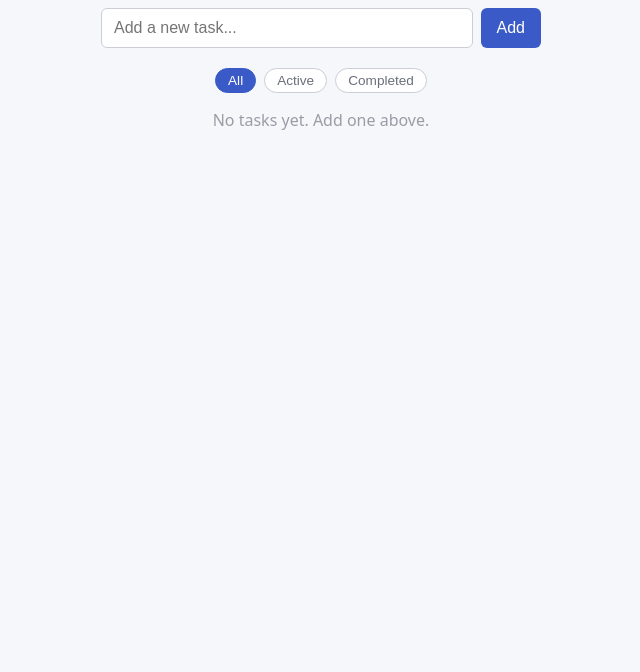
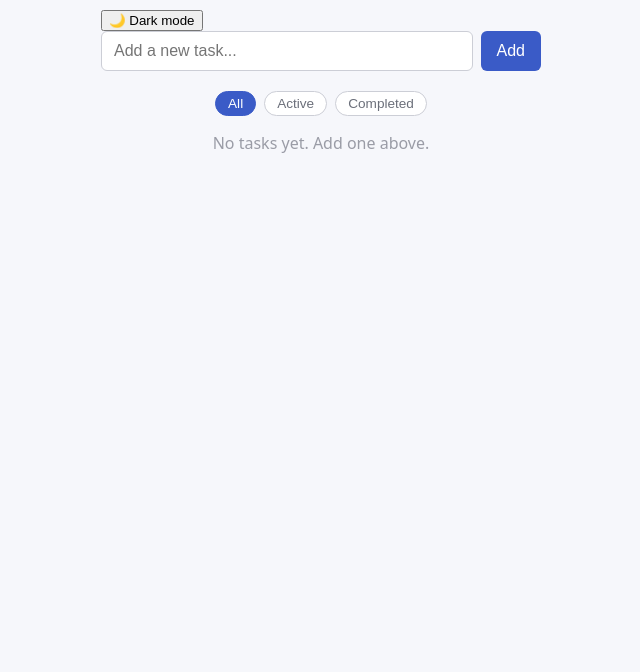
Before and after one commit to rahulnashier/todo-list, a website: page index.html in a window 1280 px wide. Shown: the part 128-800 px from the top of the page, without its empty margins (319-959 px from the left). Drawn offline with Linux system fonts and the light colour scheme.

Commit message:
Add dark mode toggle button to the to-do list
Added a button for toggling dark mode in the UI.

```diff
--- a/index.html
+++ b/index.html
@@ -9,6 +9,7 @@
   <body>
     <main class="container">
       <h1>To-Do List</h1>
+      <button type="button" id="theme-toggle">🌙 Dark mode</button>
 
       <form id="todo-form">
         <input type="text" id="todo-input" placeholder="Add a new task..." aria-label="New task" required />
```
